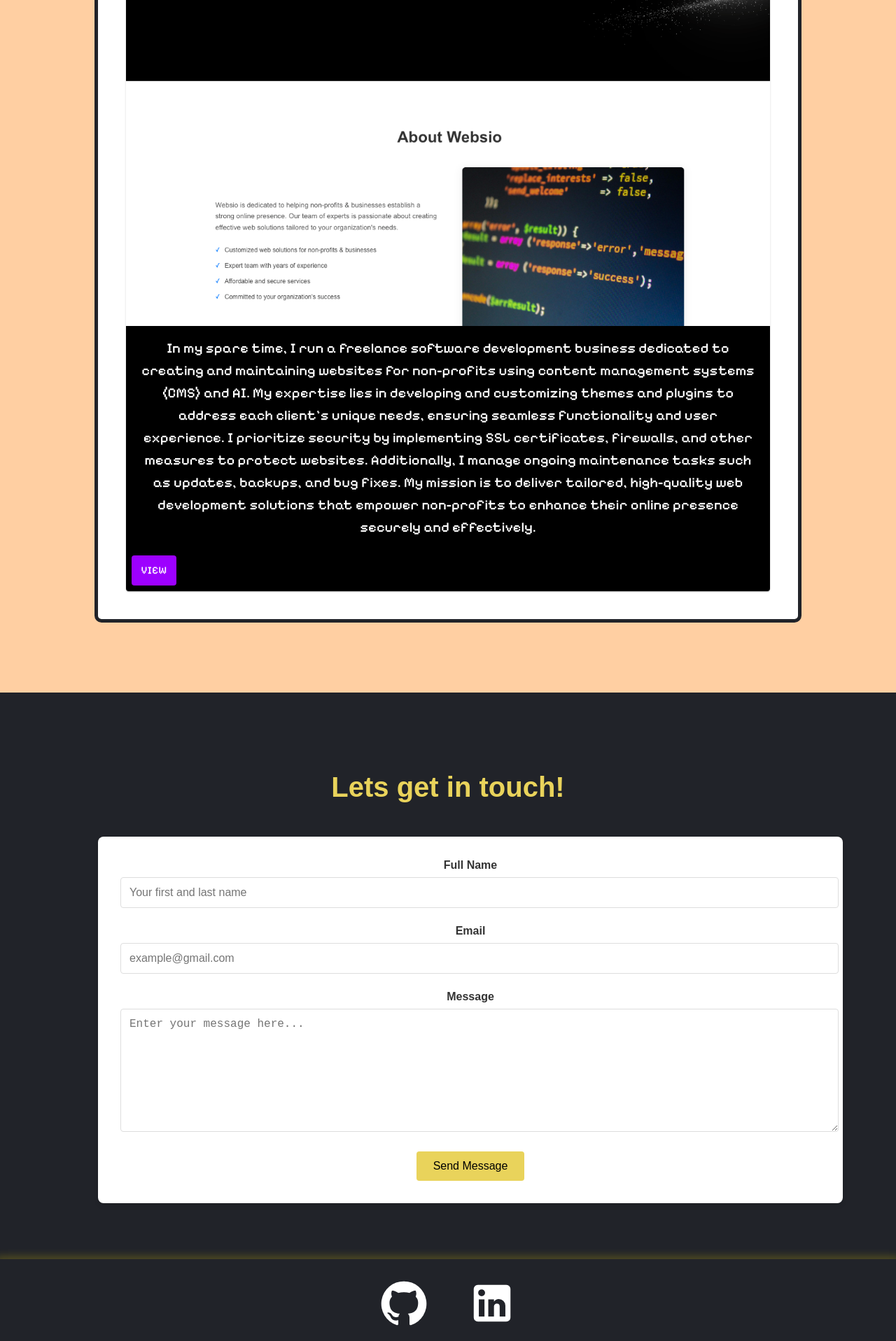
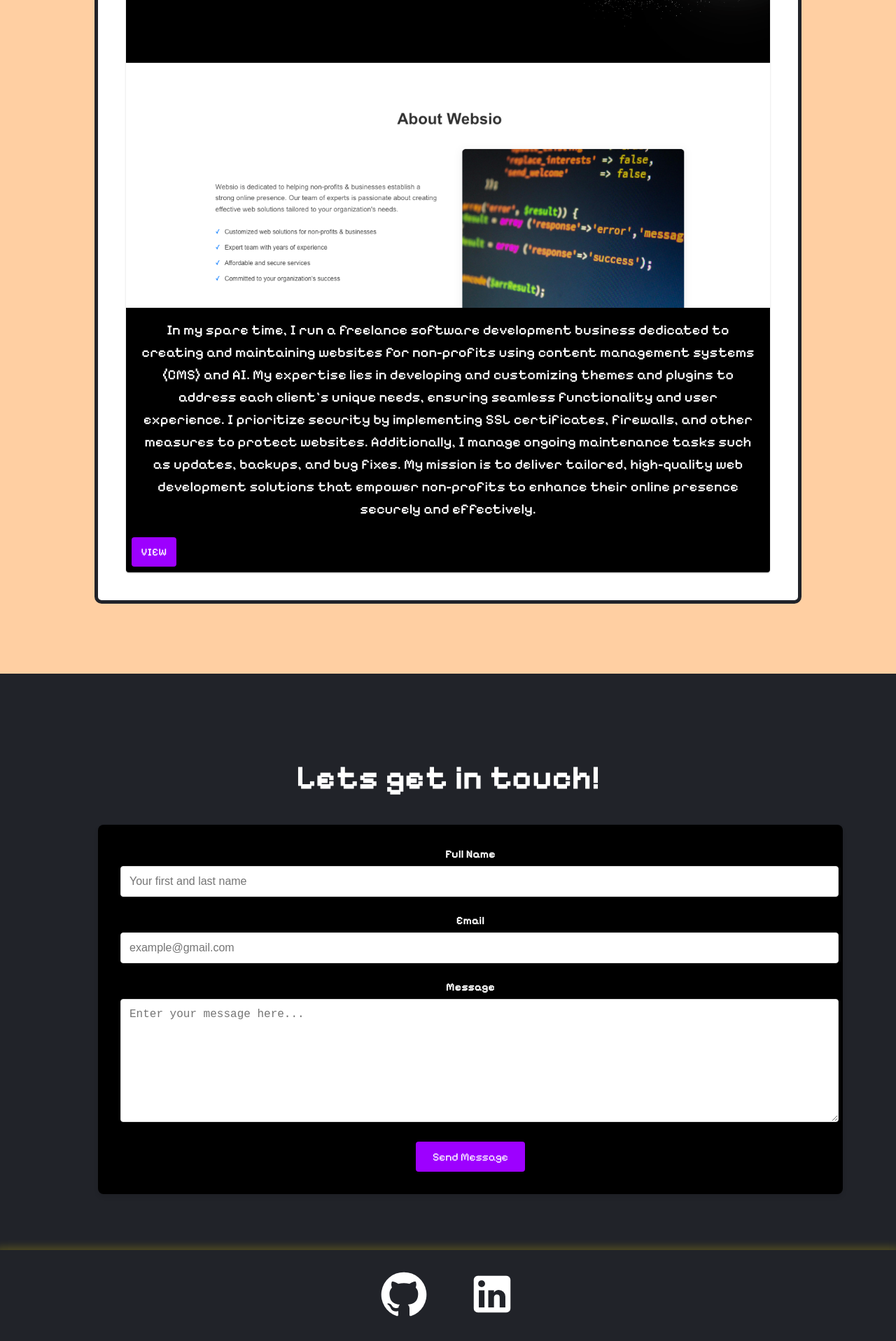
Before and after one commit to JulioSEspinola/Portfolio-2.0, a React (Create React App) app in the folder portfolio/: page / in a window 1280 px wide. Shown: the part 2469-4386 px from the top of the page at 70% size. Built offline with nearby package versions, Linux system fonts and the light colour scheme.

Commit message:
added responsiveness to the contact form

```diff
--- a/portfolio/src/styles/Contact.css
+++ b/portfolio/src/styles/Contact.css
@@ -1,3 +1,12 @@
+:root {
+  --main-bg-color: #212329;
+  --main-text-color: #f7dcc2;
+  --purple-color: #9d00ff;
+  --box-shadow-color: rgba(252, 227, 4, 0.2);
+  --border-radius: 10px;
+  --pixelate-font: "Pixelify Sans", serif;
+}
+
 .contact {
   padding: 5rem 0;
   background-color: #212329;
@@ -11,13 +20,13 @@
 
 .title {
   text-align: center;
-    color: #e9d35b;
-    font-size: 2.5rem;
-    margin-bottom: 3rem;
+  color: white;
+  font-size: 3rem;
+  font-family: var(--pixelate-font);
 }
 
 .content {
-    /* display: flex; */
+  display: flex; /* Enable flexbox */
   gap: 4rem;
   flex-wrap: wrap; /* Allows wrapping on smaller screens */
 }
@@ -29,7 +38,7 @@
 }
 
 .form {
-    background-color: #ffffff;
+  background-color: #000000;
   padding: 2rem;
   border-radius: 8px;
   box-shadow: 0 4px 6px rgba(0, 0, 0, 0.1);
@@ -43,8 +52,9 @@
 .label {
   display: block;
   margin-bottom: 0.5rem;
-    color: #333;
+  color: #ffffff;
   font-weight: bold;
+  font-family: var(--pixelate-font);
 }
 
 .input,
@@ -63,8 +73,9 @@
 
 .button {
   display: inline-block;
-    background-color: #e9d35b;
-    color: #000000;
+  font-family: var(--pixelate-font);
+  background-color: var(--purple-color);
+  color: white;
   padding: 0.75rem 1.5rem;
   border: none;
   border-radius: 4px;
@@ -74,7 +85,8 @@
 }
 
 .button:hover {
-    background-color: #c1ae47;
+  background-color: #ffffff;
+  color: black;
 }
 
 .infoWrapper {
@@ -125,3 +137,22 @@
     padding: 0 1rem; /* Adds padding for smaller devices */
   }
 }
+
+@media (max-width: 480px) {
+  .contact {
+    padding: 2rem 0;
+  }
+
+  .title {
+    font-size: 1.5rem;
+    margin-bottom: 1.5rem;
+  }
+
+  .form {
+    padding: 1rem;
+  }
+
+  .formWrapper, .infoWrapper {
+    padding: 0 0.5rem; /* Adds padding for smaller devices */
+  }
+}
--- a/portfolio/src/styles/Websio.css
+++ b/portfolio/src/styles/Websio.css
@@ -13,13 +13,13 @@
   height: auto; /* Allow flexible height */
   color: #f0f0f0;
   margin: auto; /* Center horizontally */
-  margin-bottom: 100px; /* Space below the container */
+  margin-bottom: 100px;
   background-color: white;
   display: flex; /* Enable flexbox */
   align-items: center; /* Vertically center items */
   justify-content: center; /* Horizontally center items */
   flex-wrap: wrap; /* Wrap items on smaller screens */
-  margin-top: 20px;
+  margin-top: 100px;
   border-radius: 10px;
   border: 5px solid #212329;
 }
@@ -28,7 +28,6 @@
   font-family: var(--pixelate-font);
   font-size: 3rem; /* Responsive font size */
   color: black;
-  width: 100%; /* Take up full width */
   overflow: hidden; /* Prevent content overflow */
   white-space: nowrap; /* Keep text on a single line */
   margin-bottom: 10px;
```
Lines whose indentation alone changed are shown as unchanged.
